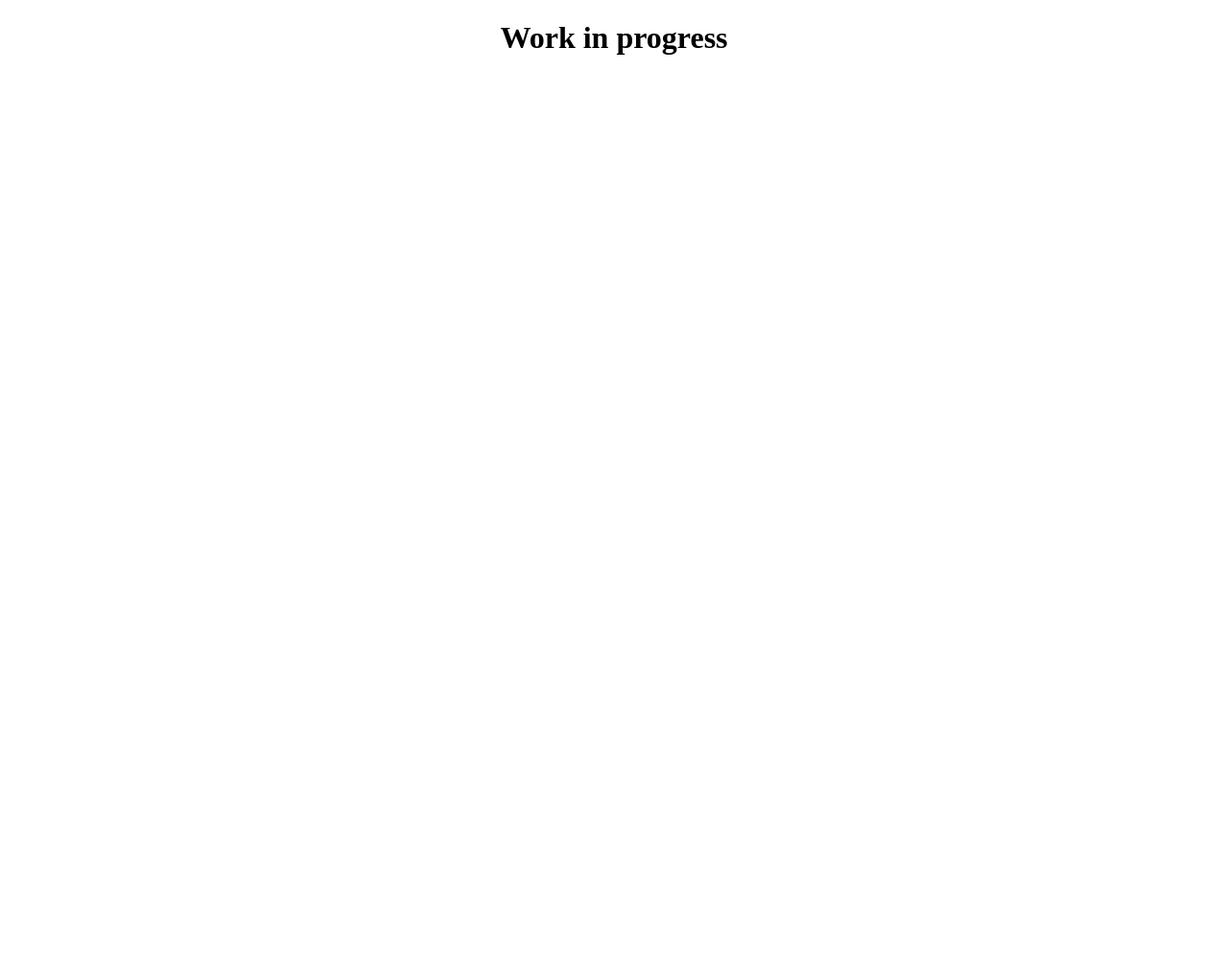
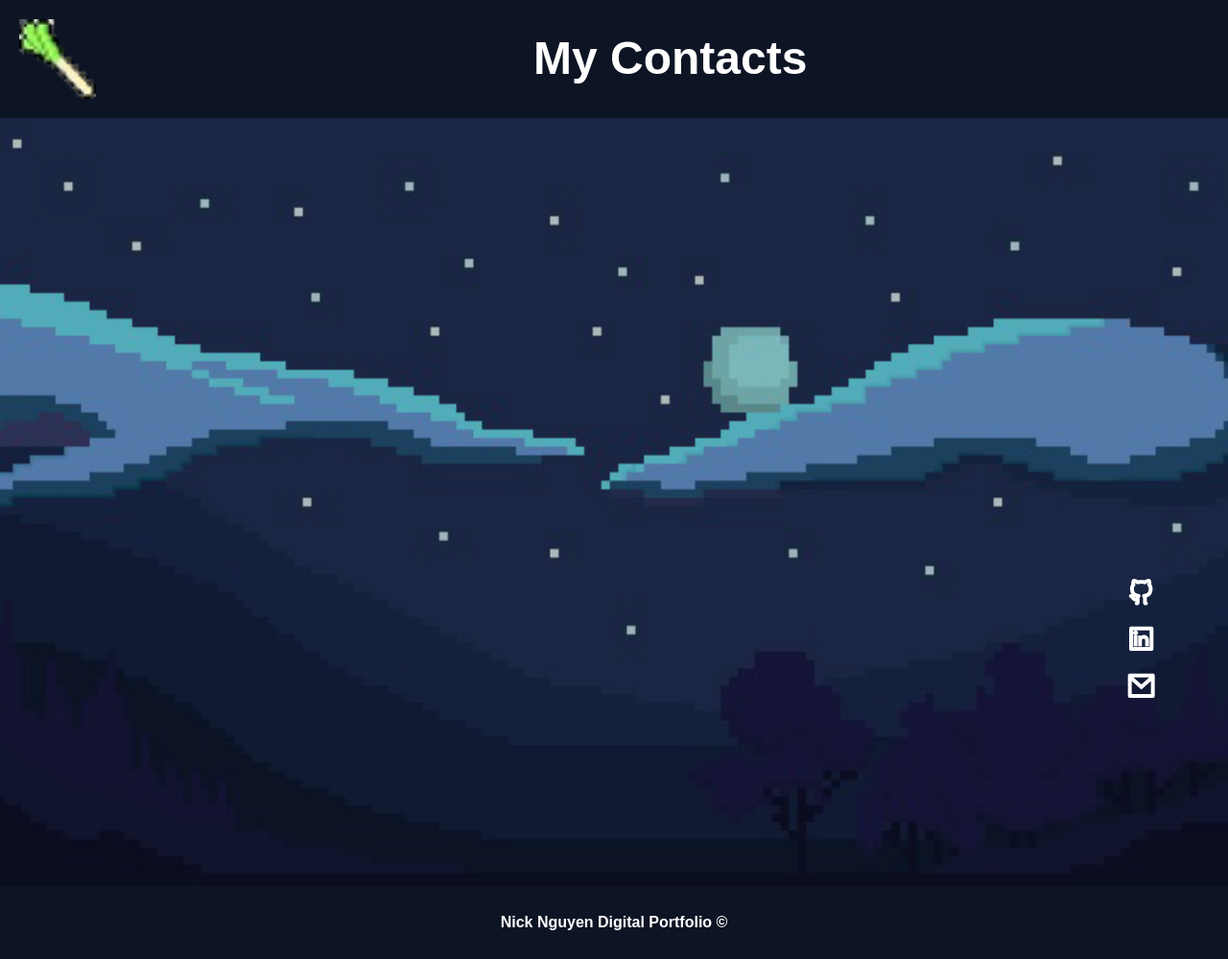
Before and after one commit to TC-ChangMin/new-portfolio, a plain HTML site: page contact/contact.html in a window 1280 px wide. Shown: the whole page at 96% size. Before the commit the page ends 800 px from the top, so only its background shows below. Drawn offline with nearby package versions, Linux system fonts and the light colour scheme; a web font is replaced by a local one.

Commit message:
updated pages

```diff
--- a/contact/contact.css
+++ b/contact/contact.css
@@ -0,0 +1,105 @@
+:root {
+    --primary-color: #3498db;
+    --secondary-color: #145f91;
+    --tertiary-color: #3e6993;
+    --text-color: hsl(0, 0%, 100%);
+    --background-color: rgba(13, 20, 36);
+}
+
+body {
+    margin: 0;
+    padding: 0;
+    box-sizing: border-box;
+    line-height: 1.5;
+    font-size: 16px;
+    font-weight: 900;
+    font-family: "DotGothic16", sans-serif;
+    cursor: url('/images/cursor.png') 8 8, default;
+}
+a, button {
+    cursor: url('/images/flipped-cursor.png'), pointer;
+}
+
+/* navbar */
+.navbar {
+    display: grid;
+    grid-template-columns: 2fr 3fr;
+    align-items: center;
+    padding: 20px;
+    background-color: var(--background-color);
+    color: white;
+}
+h1 {
+    margin-top: 0;
+    margin-bottom: 0;
+    margin-left: 5vh;
+    font-size: 3em;
+}
+
+  /* Socials */
+.socials {
+    display: flex;
+    align-self:flex-end ;
+    flex-direction: column;
+    position: fixed;
+    bottom: -100px;
+    right: 70px;
+    z-index: 100;
+    background: none;
+  }
+  .socials > a {
+    text-decoration: none;
+    border-bottom: 0.1px solid transparent;
+    transition: border-bottom-color 0.3s ease, color 0.3s ease;
+  }
+
+  .icon {
+    color: var(--text-color);
+    font-size: 2rem;
+    margin: 5px;
+    transition: color 0.3s ease;
+  }
+
+  .socials > a:hover,
+  .socials > a:focus {
+    border-bottom-color: var();
+  }
+
+  .icon:hover {
+    color: var(--glow);
+  }
+
+  .socials::after {
+    content: "";
+    display: block;
+    height: 150px;
+    width: 0.1px;
+    background-color: var(--background-color);
+    margin-top: 10px;
+    margin-left: auto;
+    margin-right: auto;
+  }
+
+
+.main-container {
+    height: 100vh;
+    background-image: url('../images/contact-bg.png');
+    background-size: cover;
+    background-position: center center;
+    background-repeat: no-repeat;
+}
+.container-bg-overlay {
+    background-color: var(--background-color);
+    opacity: 0.3;
+    height: 100vh;
+}
+
+/* footer */
+footer {
+    background-color: var(--background-color);
+    color: white;
+    text-align: center;
+    padding: 10px 0;
+    bottom: 0;
+    width: 100%;
+}
--- a/contact/contact.html
+++ b/contact/contact.html
@@ -4,8 +4,70 @@
     <meta charset="UTF-8" />
     <meta name="viewport" content="width=device-width, initial-scale=1.0" />
     <title>Document</title>
+
+    <!-- CSS -->
+    <link rel="stylesheet" href="./contact.css" />
+
+    <!-- RemixIcons -->
+    <link
+      href="https://cdnjs.cloudflare.com/ajax/libs/remixicon/2.5.0/remixicon.css"
+      rel="stylesheet"
+    />
+
+    <!-- Google Font -->
+    <link rel="preconnect" href="https://fonts.googleapis.com" />
+    <link rel="preconnect" href="https://fonts.gstatic.com" crossorigin />
+    <link
+      href="https://fonts.googleapis.com/css2?family=DotGothic16&display=swap"
+      rel="stylesheet"
+    />
   </head>
   <body>
-    <h1 style="display: flex; justify-content: center">Work in progress</h1>
+    <header>
+      <nav class="navbar">
+        <img src="../images/cursor.png" style="width: 10vh" alt="logo" />
+        <div class="container">
+          <div>
+            <h1>My Contacts</h1>
+          </div>
+        </div>
+
+        <div aria-orientation="vertical" class="socials">
+          <a
+            aria-label="Github Link"
+            target="_blank"
+            rel="noopener noreferrer"
+            href="https://github.com/TC-ChangMin"
+          >
+            <i class="ri-github-line icon"></i>
+          </a>
+          <a
+            aria-label="Linkedin Link"
+            target="_blank"
+            rel="noopener noreferrer"
+            href="https://www.linkedin.com/in/nick-nguyen-290788269/"
+          >
+            <i class="ri-linkedin-box-line icon"></i>
+          </a>
+          <a
+            aria-label="Email Link"
+            target="_blank"
+            rel="noopener noreferrer"
+            href="mailto:nickmn2006@gmail.com"
+          >
+            <i class="ri-mail-line icon"></i>
+          </a>
+        </div>
+      </nav>
+    </header>
+
+    <main>
+      <div class="main-container">
+        <div class="whitespace container-bg-overlay"></div>
+      </div>
+    </main>
+    <footer>
+      <p>Nick Nguyen Digital Portfolio &copy;</p>
+    </footer>
   </body>
 </html>
```
Also changed, not shown: about-me/about-me.html (+4 -4 lines).
